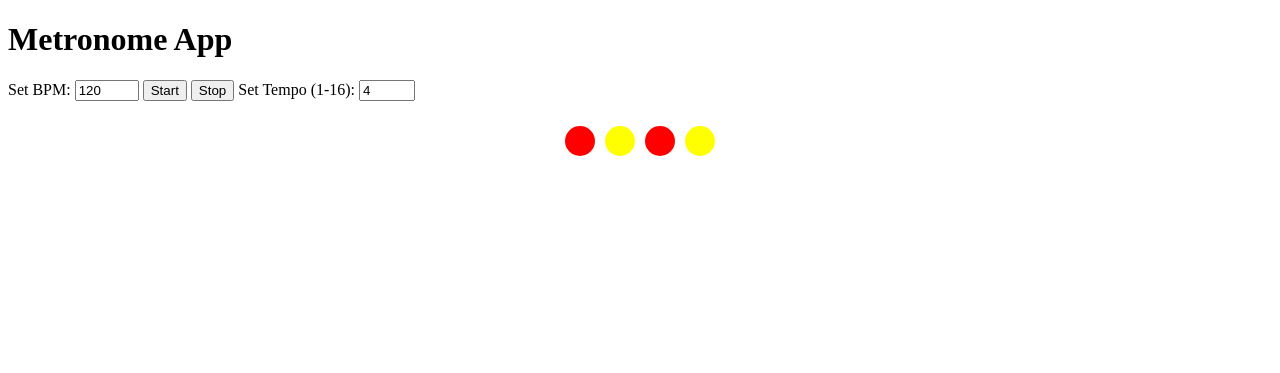
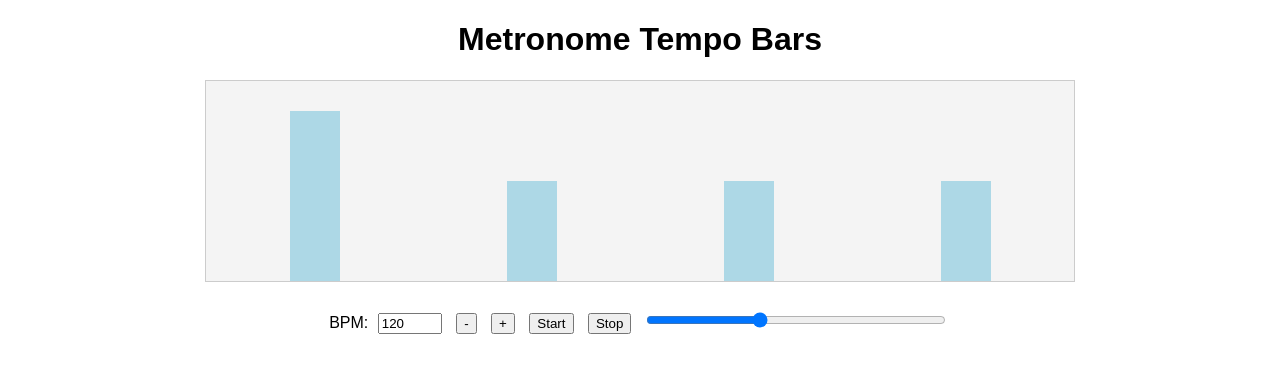
Before and after one commit to bakashinji-0113/metronome-app, a Flask app: page / in a window 1280 px wide. Shown: the top 373 px of the page. Run offline with Flask 3, Linux system fonts and the light colour scheme.

Commit message:
Update:テンポバーUIを使いやすく修正

```diff
--- a/templates/index.html
+++ b/templates/index.html
@@ -1,128 +1,193 @@
 <!DOCTYPE html>
 <html>
 <head>
-    <title>Metronome App</title>
+    <title>Metronome Tempo Bars</title>
     <style>
-        .indicator-container {
+        body {
+            font-family: Arial, sans-serif;
+            text-align: center;
+            margin: 20px;
+        }
+
+        #tempo-container {
             display: flex;
-            justify-content: center;
+            justify-content: space-around;
+            align-items: flex-end;
+            height: 200px;
+            width: 70%;
+            margin: 20px auto;
+            background-color: #f4f4f4;
+            border: 1px solid #ccc;
+        }
+
+        .tempo-bar {
+            width: 50px;
+            background-color: lightblue;
+            transition: background-color 0.2s, height 0.2s;
+            cursor: pointer;
+        }
+
+        .tempo-bar[data-volume="strong"] {
+            height: 170px; /* 強 */
+        }
+
+        .tempo-bar[data-volume="weak"] {
+            height: 100px; /* 弱 */
+        }
+
+        .tempo-bar[data-volume="none"] {
+            height: 40px; /* 無 */
+        }
+
+        .tempo-bar.active {
+            background-color: blue; /* 再生中のバーを濃い色に */
+        }
+
+        .controls {
             margin-top: 20px;
         }
-        .indicator {
-            width: 30px;
-            height: 30px;
+
+        .controls input,
+        .controls button {
             margin: 5px;
-            border-radius: 50%;
-            background-color: lightgray;
-            cursor: pointer;
-            transition: background-color 0.2s;
         }
-        .indicator.active {
-            background-color: orange;
-        }
-        .indicator.strong {
-            background-color: red;
-        }
-        .indicator.weak {
-            background-color: yellow;
+
+        #slider {
+            width: 300px;
+            margin-top: 10px;
         }
     </style>
 </head>
 <body>
-    <h1>Metronome App</h1>
-    <label for="bpm">Set BPM:</label>
-    <input type="number" id="bpm" value="120" min="1" max="320">
-    <button onclick="startMetronome()">Start</button>
-    <button onclick="stopMetronome()">Stop</button>
+    <h1>Metronome Tempo Bars</h1>
+    <div id="tempo-container">
+        <div class="tempo-bar" data-volume="strong"></div>
+        <div class="tempo-bar" data-volume="weak"></div>
+        <div class="tempo-bar" data-volume="weak"></div>
+        <div class="tempo-bar" data-volume="weak"></div>
+    </div>
 
-    <label for="tempo">Set Tempo (1-16):</label>
-    <input type="number" id="tempo" value="4" min="1" max="16" onchange="setupIndicators()">
-
-    <div class="indicator-container" id="indicatorContainer">
-        <!-- 拍インジケーターを動的に生成 -->
+    <div class="controls">
+        <label for="bpm">BPM:</label>
+        <input type="number" id="bpm" value="120" min="1" max="320">
+        <button id="minus">-</button>
+        <button id="plus">+</button>
+        <button id="start">Start</button>
+        <button id="stop">Stop</button>
+        <input type="range" id="slider" min="1" max="320" value="120">
     </div>
 
     <script>
-        let intervalId;
+        const sounds = {
+            strong: new Audio('/static/click_strong.mp3'),
+            weak: new Audio('/static/click_weak.mp3'),
+            none: null // 音なし
+        };
 
-        // 音源ファイルのロード（強拍: 高音、弱拍: 低音）
-        const sounds = [
-            new Audio('/static/click_high.mp3'), // 強拍
-            new Audio('/static/click_low.mp3')  // 弱拍
-        ];
+        let currentBeat = 0;
+        let intervalId = null;
 
-        let accents = [0, 1, 0, 1]; // 初期値（0: 強拍, 1: 弱拍）
+        // BPMに基づいて間隔を計算
+        function getInterval(bpm) {
+            return (60 / bpm) * 1000;
+        }
 
-        // 拍ごとのインジケーターをセットアップ
-        function setupIndicators() {
-            const container = document.getElementById("indicatorContainer");
-            const tempo = parseInt(document.getElementById("tempo").value, 10);
-            container.innerHTML = ""; // インジケーターをリセット
+        // 再生中のバーを濃い色にする処理
+        function highlightCurrentBar() {
+            const bars = document.querySelectorAll('.tempo-bar');
+            bars.forEach((bar, index) => {
+                bar.classList.toggle('active', index === currentBeat);
+            });
 
-            for (let i = 0; i < tempo; i++) {
-                const div = document.createElement("div");
-                div.classList.add("indicator");
-                div.dataset.index = i; // 拍の番号を保存
-                div.onclick = () => toggleAccent(i); // クリックで強弱を切り替え
+            const currentBar = bars[currentBeat];
+            const volumeType = currentBar.dataset.volume;
 
-                // 初期状態を反映
-                if (accents[i % accents.length] === 0) {
-                    div.classList.add("strong");
-                } else {
-                    div.classList.add("weak");
-                }
+            if (volumeType !== 'none' && sounds[volumeType]) {
+                sounds[volumeType].currentTime = 0;
+                sounds[volumeType].play();
+            }
 
-                container.appendChild(div);
+            currentBeat = (currentBeat + 1) % bars.length;
+        }
+
+        // 再生開始処理
+        document.getElementById('start').addEventListener('click', () => {
+            if (intervalId) return;
+
+            const bpm = parseInt(document.getElementById('bpm').value);
+            currentBeat = 0; // 最初の拍から開始
+            intervalId = setInterval(highlightCurrentBar, getInterval(bpm));
+        });
+
+        // 再生停止処理
+        document.getElementById('stop').addEventListener('click', () => {
+            clearInterval(intervalId);
+            intervalId = null;
+            currentBeat = 0;
+        });
+
+        // BPM変更時に反映
+        function updateBpm(newBpm) {
+            const bpmInput = document.getElementById('bpm');
+            const slider = document.getElementById('slider');
+            bpmInput.value = newBpm;
+            slider.value = newBpm;
+
+            if (intervalId) {
+                clearInterval(intervalId);
+                intervalId = setInterval(highlightCurrentBar, getInterval(newBpm));
             }
         }
 
-        // 強弱を切り替える
-        function toggleAccent(index) {
-            accents[index % accents.length] = accents[index % accents.length] === 0 ? 1 : 0; // 強拍⇔弱拍を切り替え
-            setupIndicators(); // UIを更新
-        }
+        document.getElementById('bpm').addEventListener('change', (e) => {
+            updateBpm(parseInt(e.target.value));
+        });
 
-        // 現在の拍をハイライト
-        function updateIndicator(currentBeat, tempo) {
-            const indicators = document.querySelectorAll(".indicator");
-            indicators.forEach((indicator, index) => {
-                indicator.classList.remove("active");
-                if (index === currentBeat % tempo) {
-                    indicator.classList.add("active");
-                }
+        document.getElementById('minus').addEventListener('click', () => {
+            const currentBpm = parseInt(document.getElementById('bpm').value);
+            if (currentBpm > 1) updateBpm(currentBpm - 1);
+        });
+
+        document.getElementById('plus').addEventListener('click', () => {
+            const currentBpm = parseInt(document.getElementById('bpm').value);
+            if (currentBpm < 320) updateBpm(currentBpm + 1);
+        });
+
+        document.getElementById('slider').addEventListener('input', (e) => {
+            updateBpm(parseInt(e.target.value));
+        });
+
+        // テンポバーの強弱調整（ドラッグで高さを変更）
+        document.querySelectorAll('.tempo-bar').forEach(bar => {
+            bar.addEventListener('mousedown', (e) => {
+                const startY = e.clientY;
+                const initialHeight = parseInt(window.getComputedStyle(bar).height);
+
+                const onMouseMove = (e) => {
+                    const newHeight = initialHeight - (e.clientY - startY);
+                    const clampedHeight = Math.max(40, Math.min(200, newHeight));
+
+                    if (clampedHeight >= 150) {
+                        bar.style.height = '170px';
+                        bar.dataset.volume = 'strong';
+                    } else if (clampedHeight >= 80) {
+                        bar.style.height = '100px';
+                        bar.dataset.volume = 'weak';
+                    } else {
+                        bar.style.height = '40px';
+                        bar.dataset.volume = 'none';
+                    }
+                };
+
+                const onMouseUp = () => {
+                    window.removeEventListener('mousemove', onMouseMove);
+                    window.removeEventListener('mouseup', onMouseUp);
+                };
+
+                window.addEventListener('mousemove', onMouseMove);
+                window.addEventListener('mouseup', onMouseUp);
             });
-        }
-
-        // 音を再生
-        function playClick(index) {
-            const sound = sounds[accents[index % accents.length]];
-            sound.currentTime = 0;
-            sound.play();
-        }
-
-        // メトロノームを開始
-        function startMetronome() {
-            const bpm = parseInt(document.getElementById("bpm").value, 10);
-            const tempo = parseInt(document.getElementById("tempo").value, 10);
-            const intervalTime = (60000 / bpm);
-
-            stopMetronome(); // 二重再生防止
-
-            let beat = 0;
-            intervalId = setInterval(() => {
-                playClick(beat);
-                updateIndicator(beat, tempo);
-                beat++;
-            }, intervalTime);
-        }
-
-        // メトロノームを停止
-        function stopMetronome() {
-            clearInterval(intervalId);
-        }
-
-        // 初期状態のインジケーターを設定
-        setupIndicators();
+        });
     </script>
 </body>
 </html>
```
